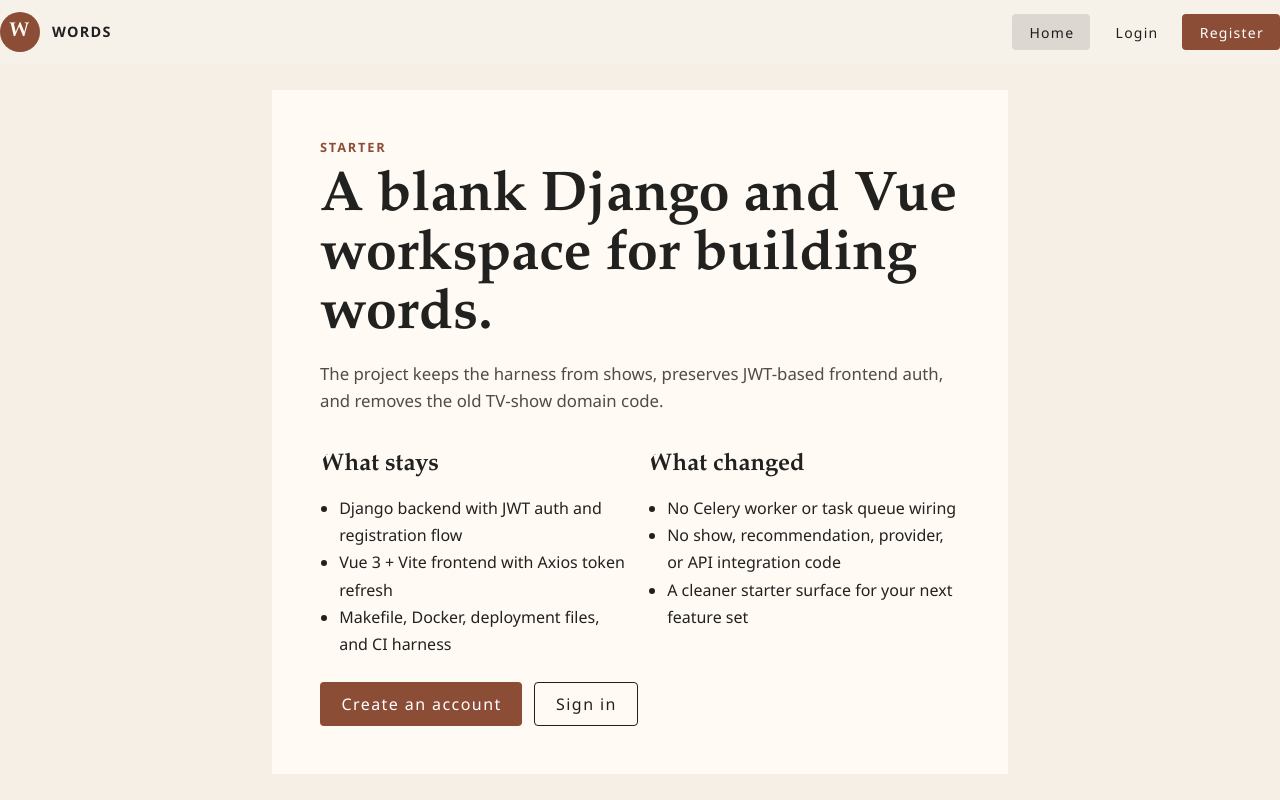
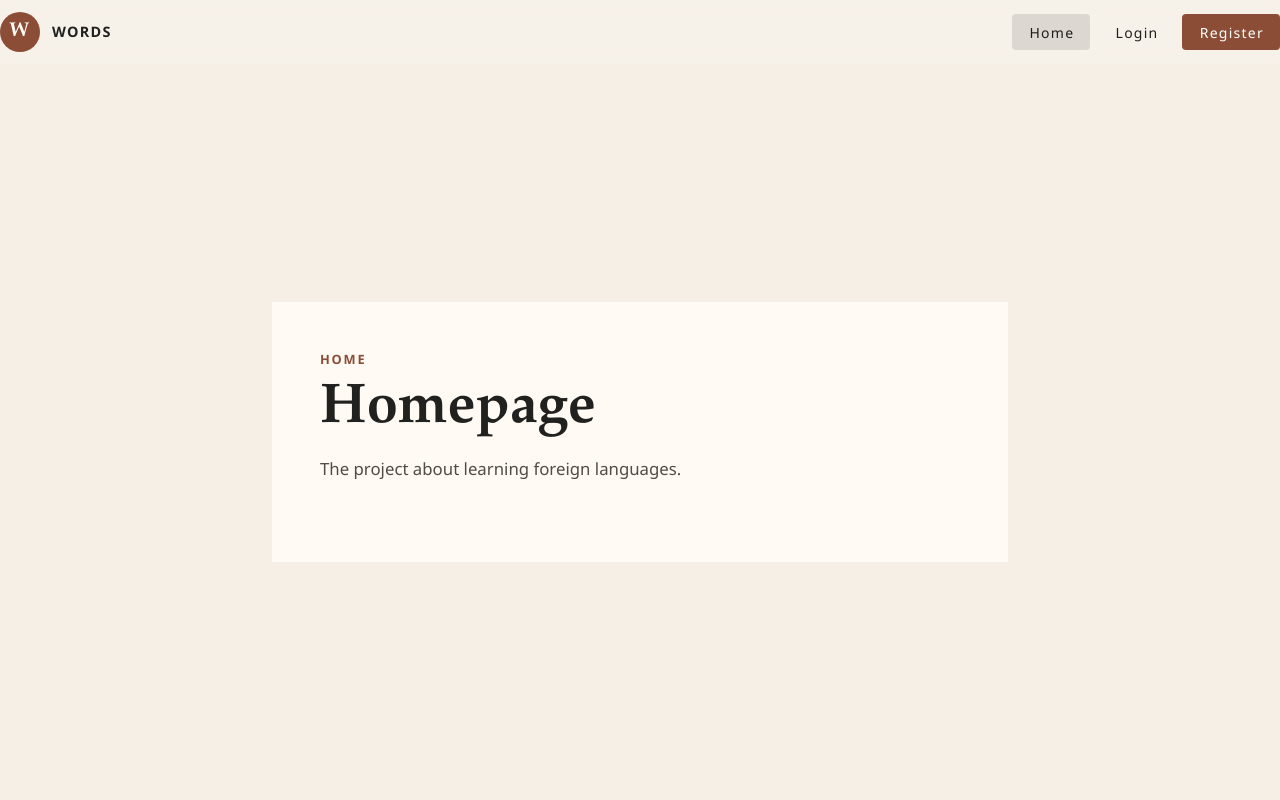
Before and after one commit to desecho/words, a Vue app in the folder frontend/: page / in a window 1280 px wide. Built offline with nearby package versions, Linux system fonts and the light colour scheme; what vue-toast-notification, x-axios-progress-bar would draw is missing.

Commit message:
Cleanup homepage

```diff
--- a/frontend/src/views/LandingView.vue
+++ b/frontend/src/views/LandingView.vue
@@ -1,33 +1,10 @@
 <template>
   <PagePanel
-    eyebrow="Starter"
-    title="A blank Django and Vue workspace for building words."
-    description="The project keeps the harness from shows, preserves JWT-based frontend auth, and removes the old TV-show domain code."
+    eyebrow="Home"
+    title="Homepage"
+    description="The project about learning foreign languages."
   >
-    <div class="hero-grid">
-      <v-card class="hero-card" elevation="0">
-        <h2>What stays</h2>
-        <ul>
-          <li>Django backend with JWT auth and registration flow</li>
-          <li>Vue 3 + Vite frontend with Axios token refresh</li>
-          <li>Makefile, Docker, deployment files, and CI harness</li>
-        </ul>
-      </v-card>
 
-      <v-card class="hero-card" elevation="0">
-        <h2>What changed</h2>
-        <ul>
-          <li>No Celery worker or task queue wiring</li>
-          <li>No show, recommendation, provider, or API integration code</li>
-          <li>A cleaner starter surface for your next feature set</li>
-        </ul>
-      </v-card>
-    </div>
-
-    <div class="hero-actions">
-      <v-btn color="primary" size="large" to="/register" variant="flat">Create an account</v-btn>
-      <v-btn size="large" to="/login" variant="outlined">Sign in</v-btn>
-    </div>
   </PagePanel>
 </template>
 
```
